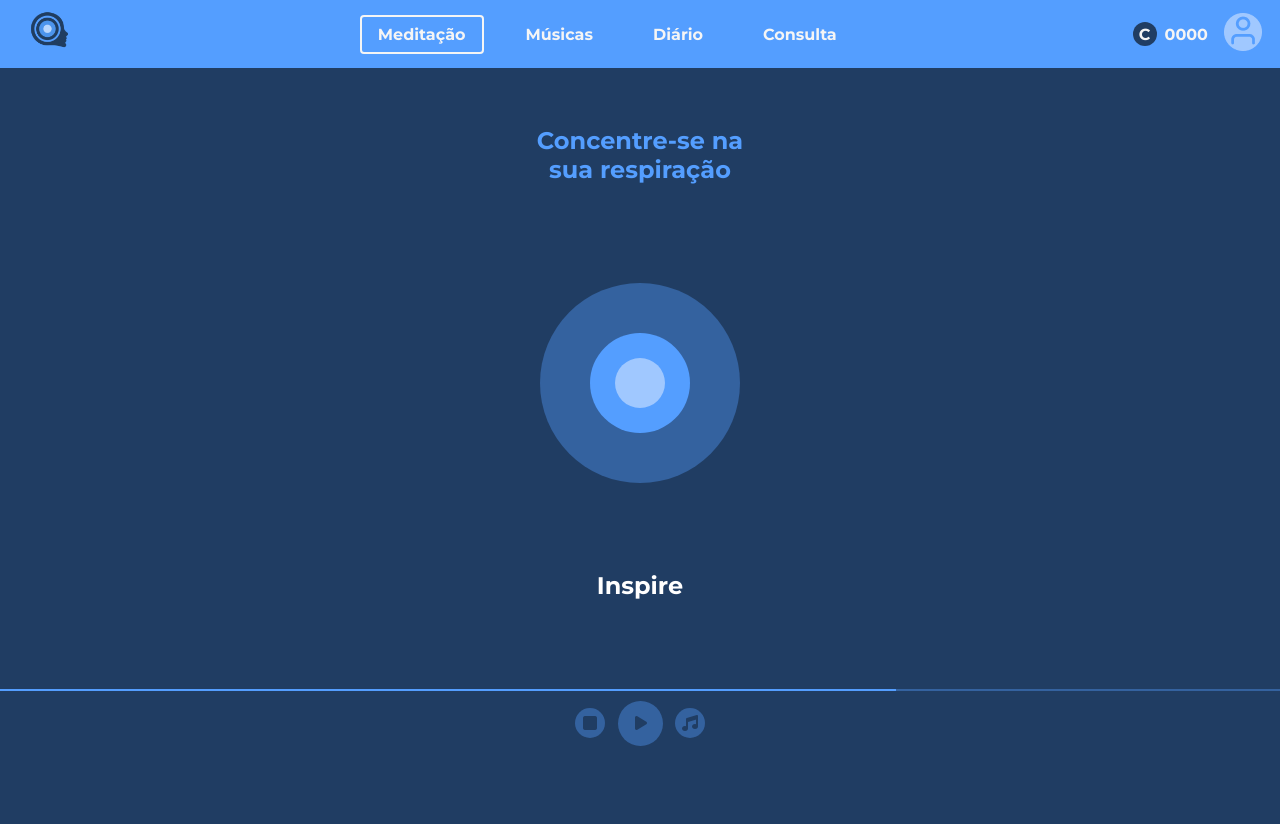
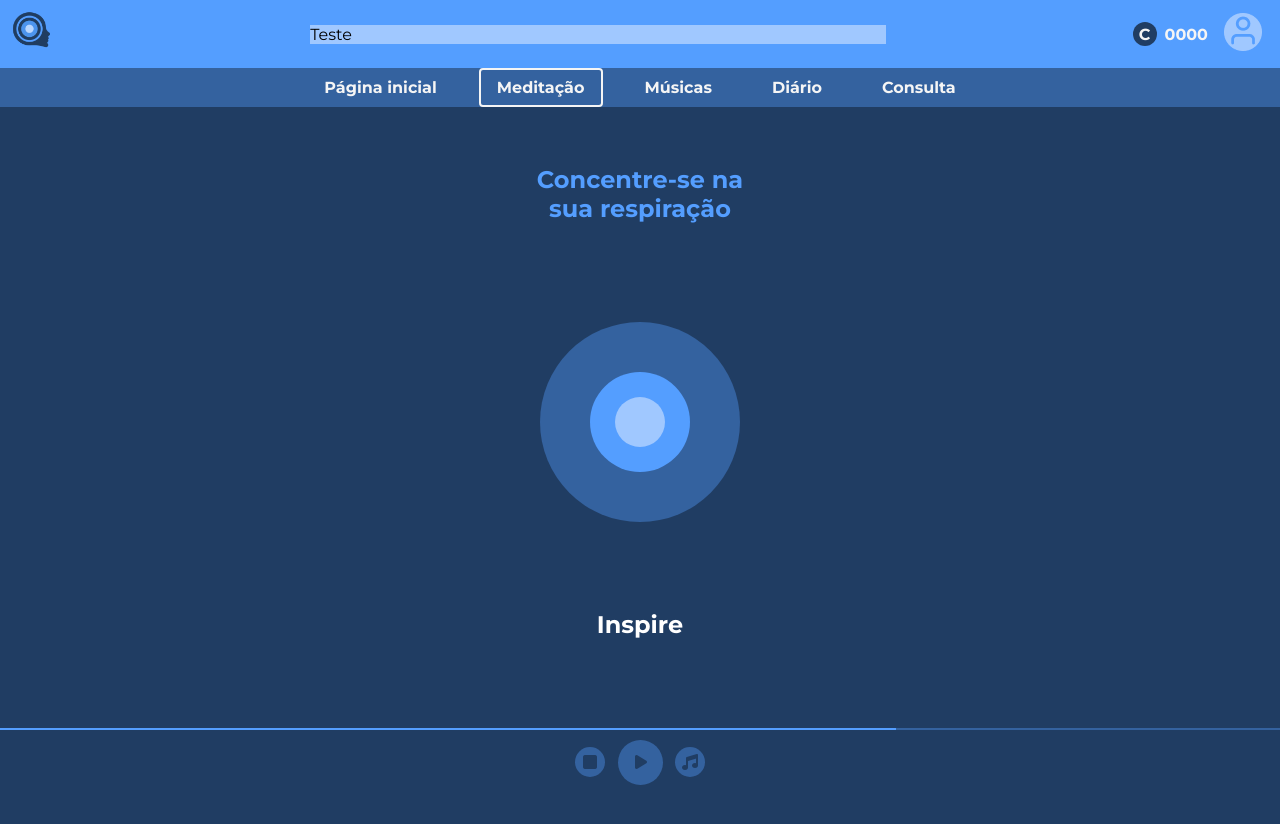
Before and after one commit to Lavoisier-Oliveira/MindCenter, a plain HTML site: page meditation.html in a window 1280 px wide. Drawn offline with Linux system fonts and the light colour scheme.

Commit message:
quase pronto

```diff
--- a/assets/styles/header/header.css
+++ b/assets/styles/header/header.css
@@ -1,12 +1,30 @@
 .header {
-  display: flex;
+  display: block;
   align-items: center;
   justify-content: space-between;
 
   width: 100vw;
-  padding: 0 18px;
+  padding-right: 18px;
+  background-color: var(--color-blue-300);
+}
 
-  background-color: var(--color-blue-300);
+.header__top {
+  display: flex;
+  align-items: center;
+  justify-content: space-between;
+}
+
+.header__bottom {
+  display: flex;
+  align-items: center;
+  justify-content: center;
+  width: 100vw;
+  background-color: var(--color-blue-400);
+}
+
+.header__searchbar {
+  background-color: var(--color-blue-100);
+  width: 45vw;
 }
 
 .logo {
@@ -36,7 +54,7 @@
 }
 
 .nav__element:hover {
-  background-color: var(--color-blue-200);
+  border-bottom: 4px solid #fff;
 }
 
 .nav__element.activate {
--- a/meditation.html
+++ b/meditation.html
@@ -14,16 +14,14 @@
 
   <body>
     <header class="header">
+      <div class="header__top">
         <a href="/index.html">
           <img class="logo" src="assets\images\header\logo.png" alt="Logo" />
         </a>
 
-      <nav class="header__nav">
-        <a class="nav__element activate" href="/meditation.html">Meditação</a>
-        <a class="nav__element" href="#">Músicas</a>
-        <a class="nav__element" href="#">Diário</a>
-        <a class="nav__element" href="#">Consulta</a>
-      </nav>
+        <div class="header__searchbar">
+          Teste
+        </div>
 
         <div class="header__right">
           <div class="coin_container">
@@ -37,6 +35,17 @@
               <img src="assets/images/header/icon_user.png" />
             </a>
           </div>
+        </div>
+      </div>
+
+      <div class="header__bottom">
+        <nav class="header__nav">
+          <a class="nav__element" href="/index.html">Página inicial</a>
+          <a class="nav__element activate" href="/meditation.html">Meditação</a>
+          <a class="nav__element" href="#">Músicas</a>
+          <a class="nav__element" href="#">Diário</a>
+          <a class="nav__element" href="#">Consulta</a>
+        </nav>
       </div>
     </header>
 
```
Lines whose indentation alone changed are shown as unchanged.
